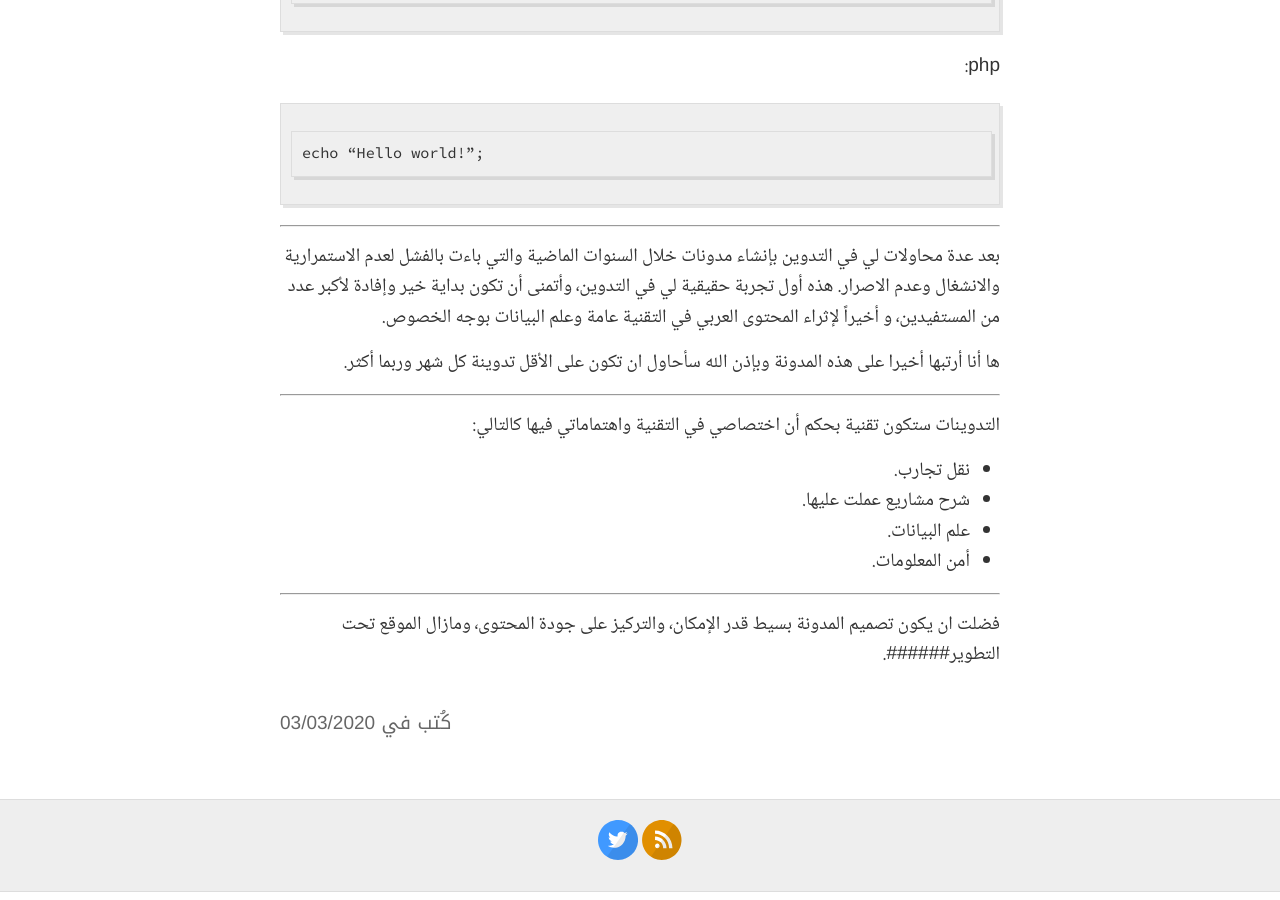
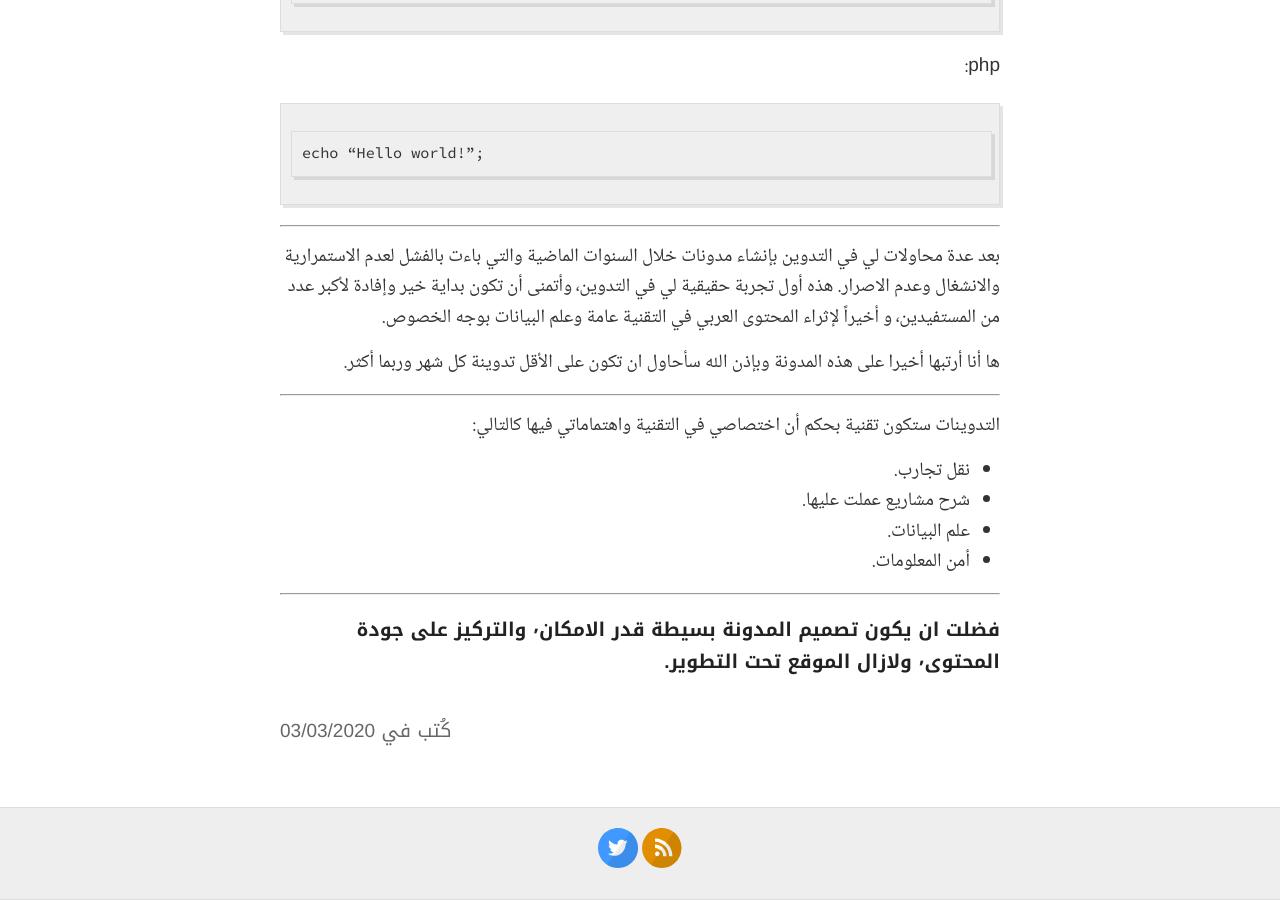
Before and after one commit to ahmadamoudi/ahmadamoudi.github.io, a Jekyll site: the page built from _posts/2020-3-3-HelloWorld.md, in a window 1280 px wide and 900 px high, scrolled down 920 px. Built offline with Jekyll 4.4.1, drawn with Linux system fonts in a browser that asks for light colours; comment, search, counter and statistics services are not loaded.

Commit message:
Update 2020-3-3-HelloWorld.md

```diff
--- a/_posts/2020-3-3-HelloWorld.md
+++ b/_posts/2020-3-3-HelloWorld.md
@@ -45,4 +45,4 @@ echo “Hello world!”;
 
 
 ----
-فضلت ان يكون تصميم المدونة بسيط قدر الإمكان٬ والتركيز على جودة المحتوى٬ ومازال الموقع تحت التطوير######.
+###### فضلت ان يكون تصميم المدونة بسيطة قدر الامكان٬ والتركيز على جودة المحتوى٬ ولازال الموقع تحت التطوير.
```
